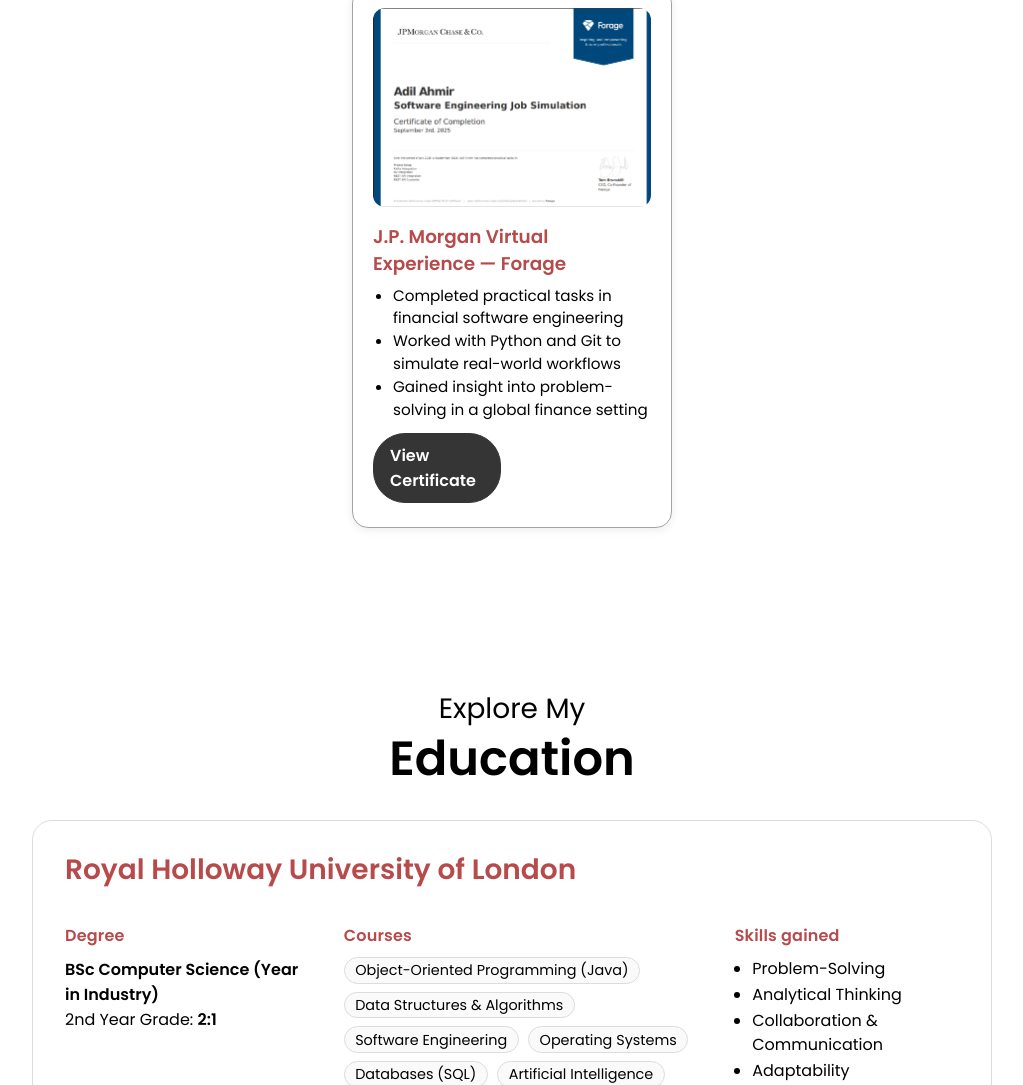
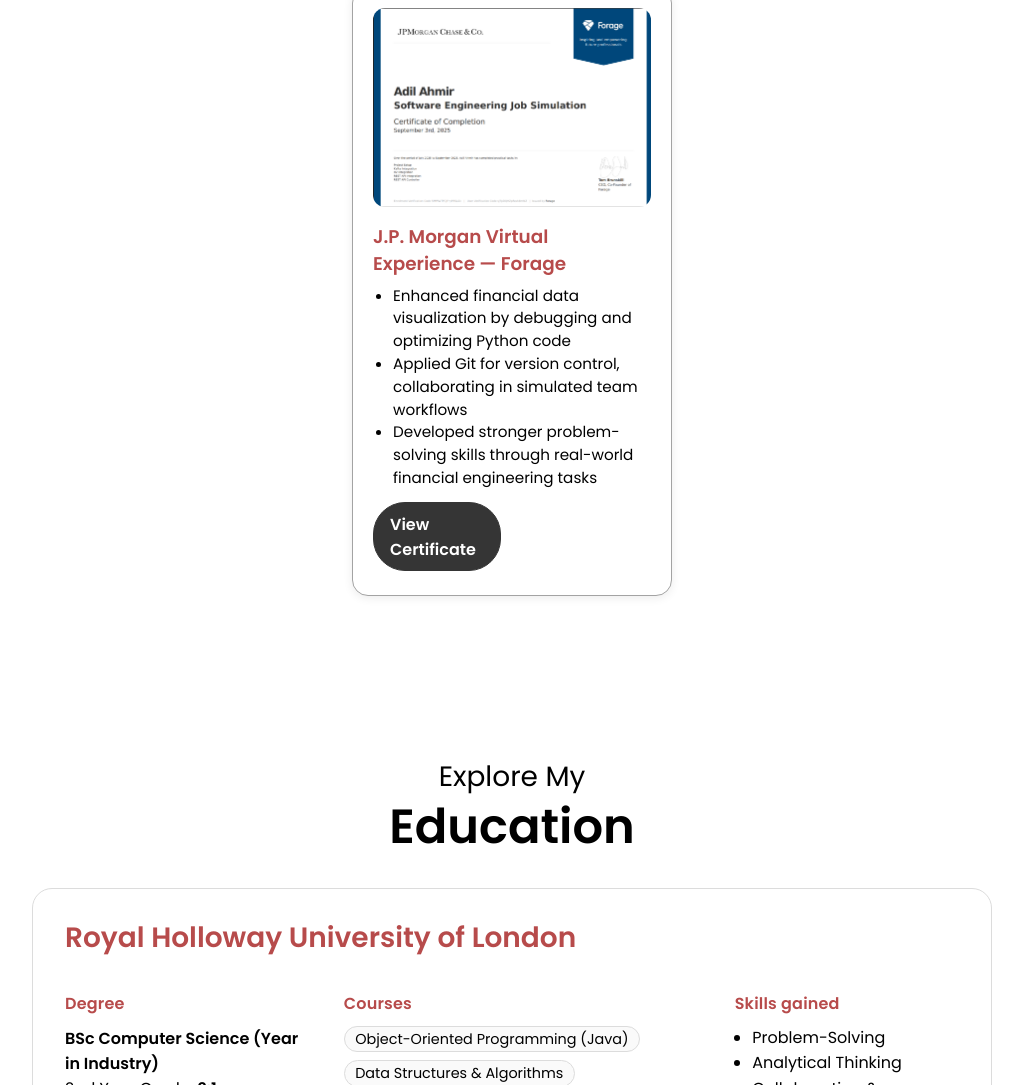
Before and after one commit to Adil-Ahmir/Adils-Portfolio, a plain HTML site: page index.html in a window 1280 px wide. Shown: the part 2561-3646 px from the top of the page, without its empty margins (128-1151 px from the left). Drawn offline with Linux system fonts and the light colour scheme; a script that the page names is missing.

Commit message:
Update index.html

```diff
--- a/index.html
+++ b/index.html
@@ -151,10 +151,11 @@ I’m motivated by problem-solving and collaboration, and I’m always looking t
   <img src="JP Morgan Sofware engineering certificate cropped.png" alt="J.P. Morgan Virtual Experience screenshot" class="project-img">
   <h3 class="project-title">J.P. Morgan Virtual Experience — Forage</h3>
   <ul class="project-points">
-    <li>Completed practical tasks in financial software engineering</li>
-    <li>Worked with Python and Git to simulate real-world workflows</li>
-    <li>Gained insight into problem-solving in a global finance setting</li>
+    <li>Enhanced financial data visualization by debugging and optimizing Python code</li>
+    <li>Applied Git for version control, collaborating in simulated team workflows</li>
+    <li>Developed stronger problem-solving skills through real-world financial engineering tasks</li>
   </ul>
+
   <a href="https://forage-uploads-prod.s3.amazonaws.com/completion-certificates/Sj7temL583QAYpHXD/E6McHJDKsQYh79moz_Sj7temL583QAYpHXD_sJTpDQHZpRezk8mNZ_1756924991236_completion_certificate.pdf" class="btn btn-color-1">View Certificate</a>
 </div>
 
```
